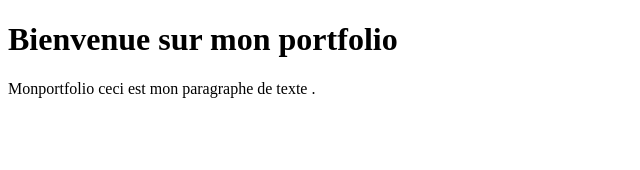
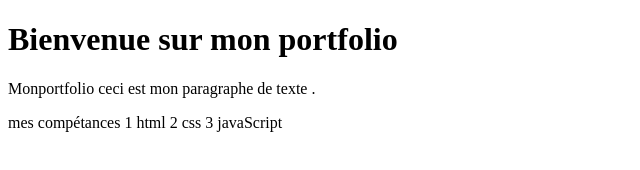
Before and after one commit to alphamadou05/MonPortfolio, a plain HTML site: page index.html in a window 1280 px wide. Shown: the whole page, without its empty margins (0-640 px from the left). Drawn offline with Linux system fonts and the light colour scheme.

Commit message:
Ceci contient la section des competences

```diff
--- a/index.html
+++ b/index.html
@@ -11,5 +11,12 @@
     <p>
         Monportfolio ceci est mon paragraphe de texte .
     </p>
+
+    <section>
+        mes compétances
+        1 html
+        2 css
+        3 javaScript
+    </section>
 </body>
 </html>
```
